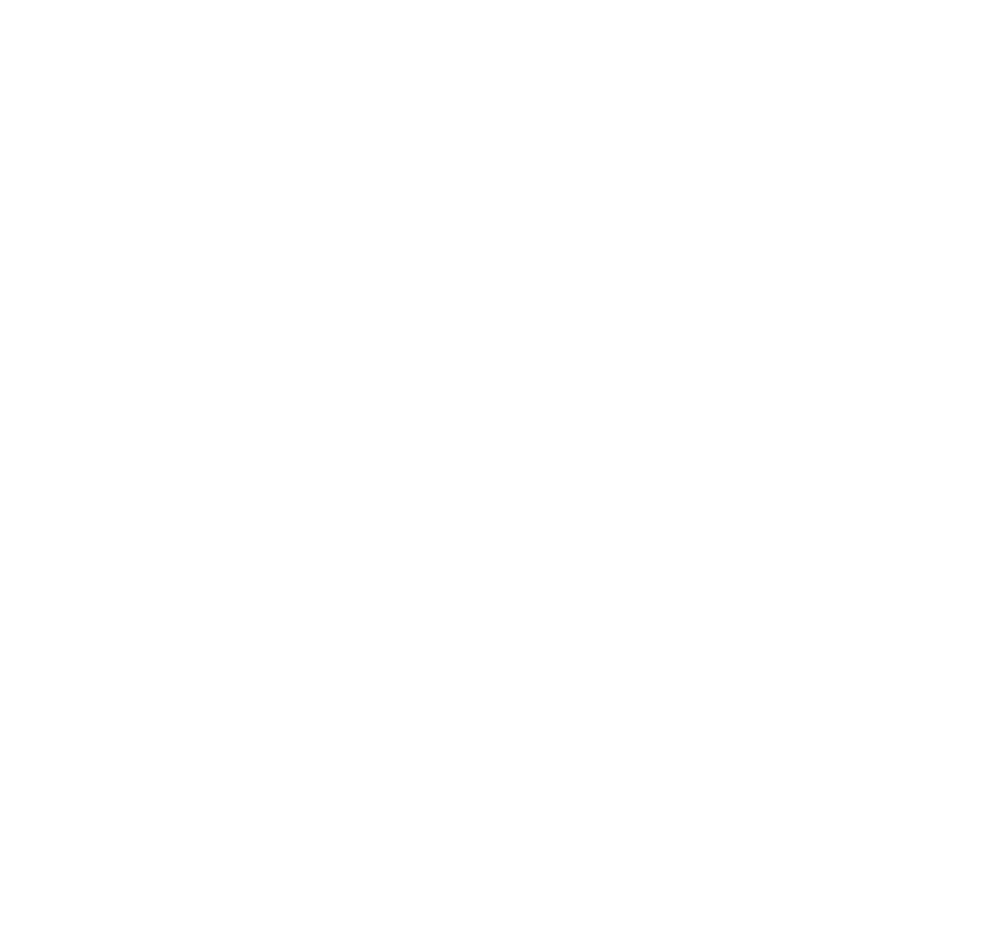
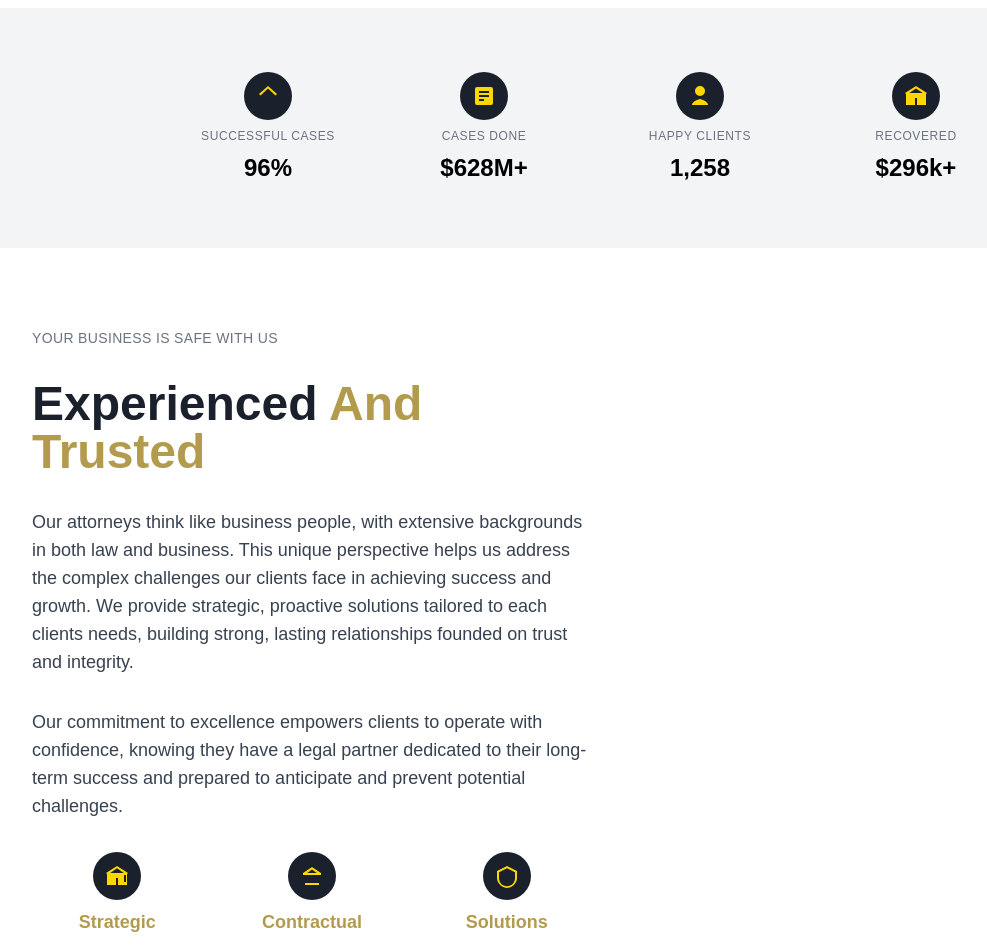
Before and after one commit to XplendevGit/lawyersv2, a Next.js app: page / in a window 1280 px wide. Shown: the part 1640-2586 px from the top of the page, without its empty margins (48-1035 px from the left). Before the commit the page ends 1648 px from the top, so only its background shows below. Built offline with nearby package versions, Linux system fonts and the light colour scheme; grey boxes are pictures that could not be loaded.

Commit message:
updates v.0.1

```diff
--- /dev/null
+++ b/app/components/BannerStats.tsx
@@ -0,0 +1,90 @@
+// components/BannerStats.tsx
+"use client";
+import { motion } from "framer-motion";
+
+export default function BannerStats() {
+  const stats = [
+    {
+      icon: (
+        <svg
+          xmlns="http://www.w3.org/2000/svg"
+          width="24"
+          height="24"
+          fill="#FFD700"
+          viewBox="0 0 24 24"
+        >
+          <path d="M12 2l9 8-1.5 1.5L12 4.5 4.5 11.5 3 10z"></path>
+        </svg>
+      ),
+      label: "Successful Cases",
+      value: "96%",
+    },
+    {
+      icon: (
+        <svg
+          xmlns="http://www.w3.org/2000/svg"
+          width="24"
+          height="24"
+          fill="#FFD700"
+          viewBox="0 0 24 24"
+        >
+          <path d="M19 3H5a2 2 0 00-2 2v14a2 2 0 002 2h14a2 2 0 002-2V5a2 2 0 00-2-2zm-7 14H7v-2h5v2zm5-4H7v-2h10v2zm0-4H7V7h10v2z"></path>
+        </svg>
+      ),
+      label: "Cases Done",
+      value: "$628M+",
+    },
+    {
+      icon: (
+        <svg
+          xmlns="http://www.w3.org/2000/svg"
+          width="24"
+          height="24"
+          fill="#FFD700"
+          viewBox="0 0 24 24"
+        >
+          <path d="M12 12a5 5 0 100-10 5 5 0 000 10zM4 21c0-4 8-6 8-6s8 2 8 6H4z"></path>
+        </svg>
+      ),
+      label: "Happy Clients",
+      value: "1,258",
+    },
+    {
+      icon: (
+        <svg
+          xmlns="http://www.w3.org/2000/svg"
+          width="24"
+          height="24"
+          fill="#FFD700"
+          viewBox="0 0 24 24"
+        >
+          <path d="M12 2L1 9l1 1v11h9v-7h2v7h9V10l1-1-11-7zm0 2.47L18.76 9H5.24L12 4.47zM3 11v8h2v-8H3zm16 0v8h2v-8h-2z"></path>
+        </svg>
+      ),
+      label: "Recovered",
+      value: "$296k+",
+    },
+  ];
+
+  return (
+    <section className="flex flex-wrap justify-center gap-6 py-10 lg:py-16 px-4 lg:px-20 bg-gray-100 text-dark-blue">
+      {stats.map((stat, index) => (
+        <motion.div
+          key={index}
+          className="flex flex-col items-center w-40 md:w-48 text-center space-y-2"
+          initial={{ opacity: 0, y: 20 }}
+          animate={{ opacity: 1, y: 0 }}
+          transition={{ delay: 0.2 * index }}
+        >
+          <div className="flex items-center justify-center w-12 h-12 rounded-full bg-dark-blue">
+            {stat.icon}
+          </div>
+          <p className="text-xs text-gray-500 uppercase tracking-wider">
+            {stat.label}
+          </p>
+          <p className="text-2xl font-bold text-black">{stat.value}</p>
+        </motion.div>
+      ))}
+    </section>
+  );
+}
--- /dev/null
+++ b/app/components/ExperienceSection.tsx
@@ -0,0 +1,114 @@
+// components/ExperienceSection.tsx
+"use client";
+import { motion } from "framer-motion";
+import Image from "next/image";
+
+export default function ExperienceSection() {
+  return (
+    <section className="flex flex-col lg:flex-row items-center justify-between px-6 md:px-10 lg:px-20 py-10 lg:py-20 bg-white text-dark-blue">
+      {/* Text Content Section */}
+      <motion.div
+        className="lg:w-1/2 space-y-6 lg:space-y-8"
+        initial={{ opacity: 0, x: -50 }}
+        animate={{ opacity: 1, x: 0 }}
+        transition={{ duration: 0.5 }}
+      >
+        <p className="text-sm text-gray-500 uppercase tracking-wide">
+          Your business is safe with us
+        </p>
+        <h2 className="text-4xl md:text-5xl font-bold text-dark-blue leading-tight">
+          Experienced <span className="text-gold-dark">And Trusted</span>
+        </h2>
+        <p className="mt-4 text-gray-700 text-lg">
+        Our attorneys think like business people, with extensive backgrounds in both law and business. This unique perspective helps us address the complex challenges our clients face in achieving success and growth. We provide strategic, proactive solutions tailored to each clients needs, building strong, lasting relationships founded on trust and integrity.
+        </p>
+        <p className="text-gray-700 text-lg">
+        Our commitment to excellence empowers clients to operate with confidence, knowing they have a legal partner dedicated to their long-term success and prepared to anticipate and prevent potential challenges.
+        </p>
+
+        {/* Icon Section */}
+        <div className="grid grid-cols-1 md:grid-cols-3 gap-6 mt-8">
+          {[
+            {
+              icon: (
+                <svg
+                  xmlns="http://www.w3.org/2000/svg"
+                  width="24"
+                  height="24"
+                  fill="#FFD700"
+                  viewBox="0 0 24 24"
+                >
+                  <path d="M12 2L1 9l1 1v11h9V14h2v7h9V10l1-1L12 2zM12 4.24L18.8 9H5.2L12 4.24zM3 11v7h2v-7H3zm16 7v-7h2v7h-2z" />
+                </svg>
+              ),
+              title: "Strategic",
+              description: "Providing clear strategies to navigate legal challenges.",
+            },
+            {
+              icon: (
+                <svg
+                  xmlns="http://www.w3.org/2000/svg"
+                  width="24"
+                  height="24"
+                  fill="#FFD700"
+                  viewBox="0 0 24 24"
+                >
+                  <path d="M5 19h14v2H5zm7-16L3 9v2h18V9L12 3zm0 2.47L16.76 9H7.24L12 5.47z" />
+                </svg>
+              ),
+              title: "Contractual",
+              description: "Expertise in handling complex contractual matters.",
+            },
+            {
+              icon: (
+                <svg
+                  xmlns="http://www.w3.org/2000/svg"
+                  width="24"
+                  height="24"
+                  fill="#FFD700"
+                  viewBox="0 0 24 24"
+                >
+                  <path d="M12 2L2 7v7c0 6 6 10 10 10s10-4 10-10V7l-10-5zm0 2.18l8 4v6c0 4.42-3.58 8-8 8s-8-3.58-8-8v-6l8-4z" />
+                </svg>
+              ),
+              title: "Solutions",
+              description: "Delivering effective solutions for your legal needs.",
+            },
+          ].map((item, index) => (
+            <motion.div
+              key={index}
+              className="flex flex-col items-center text-center space-y-2"
+              initial={{ opacity: 0, y: 20 }}
+              animate={{ opacity: 1, y: 0 }}
+              transition={{ delay: 0.2 * index }}
+            >
+              <div className="flex items-center justify-center w-12 h-12 rounded-full bg-dark-blue">
+                {item.icon}
+              </div>
+              <h3 className="text-lg font-semibold text-gold-dark">{item.title}</h3>
+              <p className="text-gray-600 text-sm">{item.description}</p>
+            </motion.div>
+          ))}
+        </div>
+      </motion.div>
+
+      {/* Image Section */}
+      <motion.div
+        className="lg:w-1/2 mt-10 lg:mt-0"
+        initial={{ opacity: 0, x: 50 }}
+        animate={{ opacity: 1, x: 0 }}
+        transition={{ duration: 0.5 }}
+      >
+        <div className="relative w-full h-80 lg:h-full rounded-lg overflow-hidden shadow-lg">
+          <Image
+            src="https://i.postimg.cc/zGr2N9Xs/trust1.png"
+            alt="Experienced Lawyer"
+            layout="fill"
+            objectFit="cover"
+            className="rounded-lg"
+          />
+        </div>
+      </motion.div>
+    </section>
+  );
+}
--- a/app/components/Inicio.tsx
+++ b/app/components/Inicio.tsx
@@ -103,7 +103,7 @@
         ].map((item, index) => (
           <motion.div
             key={index}
-            className="flex flex-col items-center text-center p-4 bg-dark-blue bg-opacity-80 rounded-lg hover:shadow-lg transition-shadow"
+            className="flex flex-col items-center text-center p-8 bg-dark-blue bg-opacity-80 rounded-lg hover:shadow-sm hover:shadow-gold-dark transition-shadow duration-100 border-[1px] border-transparent hover:border-gold-dark"
             initial={{ opacity: 0, y: 20 }}
             animate={{ opacity: 1, y: 0 }}
             transition={{ delay: 0.8 + index * 0.1 }}
--- a/app/page.tsx
+++ b/app/page.tsx
@@ -2,6 +2,8 @@
 import Inicio from "./components/Inicio";
 import Header from "./components/Header";
 import Hero from "./components/Hero";
+import BannerStats from "./components/BannerStats";
+import ExperienceSection from "./components/ExperienceSection";
 
 export default function Home() {
   return (
@@ -14,8 +16,13 @@
     </Inicio>
 
     <Hero>
+    </Hero>
 
-    </Hero>
+    <BannerStats>
+    </BannerStats>
+
+    <ExperienceSection>
+    </ExperienceSection>
 
     </>
   );
--- a/next.config.ts
+++ b/next.config.ts
@@ -1,8 +1,9 @@
+// next.config.js
 import type { NextConfig } from "next";
 
 const nextConfig: NextConfig = {
   images: {
-    domains: ["img.icons8.com", "i.postimg.cc"], // Agrega el dominio aquí
+    domains: ["img.icons8.com", "i.postimg.cc", "via.placeholder.com"], // Agrega el dominio aquí
   },
 };
 
```
Also changed, not shown: app/components/Hero.tsx (+6 -6 lines).
